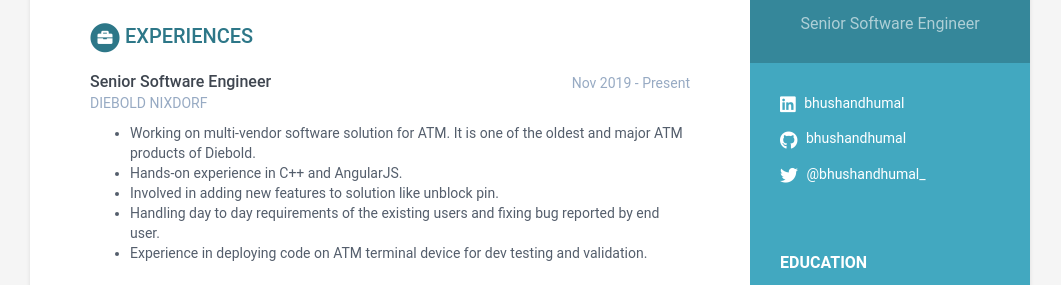
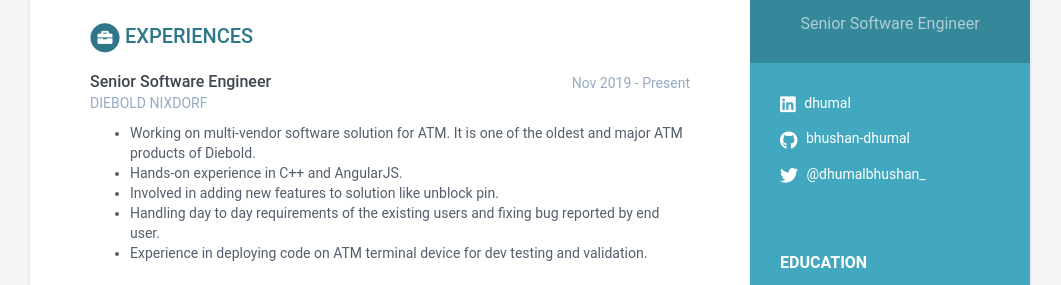
Before and after one commit to bhushan-dhumal/bhushan-dhumal.github.io, a Jekyll site: the page built from index.html, in a window 1280 px wide. Shown: the part 240-525 px from the top of the page, without its empty margins (110-1171 px from the left). Built offline with Jekyll 4.4.1, drawn with Linux system fonts in a browser that asks for light colours.

Commit message:
Update data.yml

```diff
--- a/_data/data.yml
+++ b/_data/data.yml
@@ -15,13 +15,13 @@ sidebar:
     email: # bhushan.dhumal07@gmail.com
     phone:
     website: # blog.webjeda.com #do not add http://
-    linkedin: bhushandhumal
+    linkedin: dhumal
     xing: # alandoe
-    github: bhushandhumal
+    github: bhushan-dhumal
     telegram: # add your nickname without '@' sign
     gitlab:
     bitbucket:
-    twitter: '@bhushandhumal_'
+    twitter: '@dhumalbhushan_'
     stack-overflow: # Number/Username, e.g. 123456/alandoe
     codewars:
     goodreads: # Number-Username, e.g. 123456-alandoe
```
